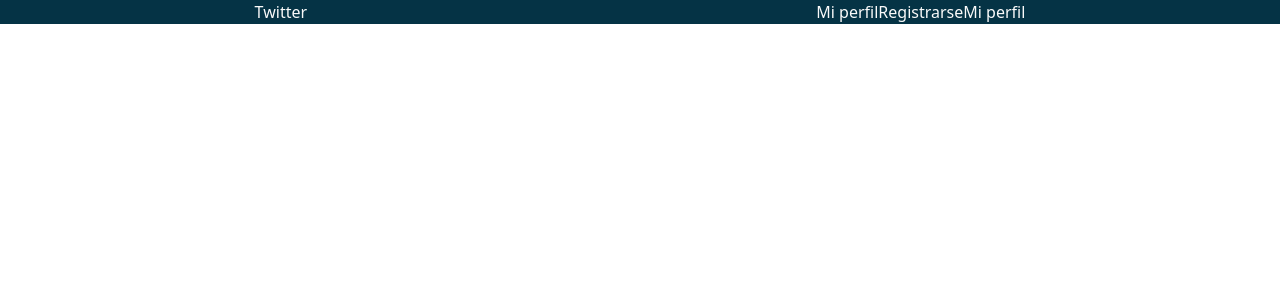
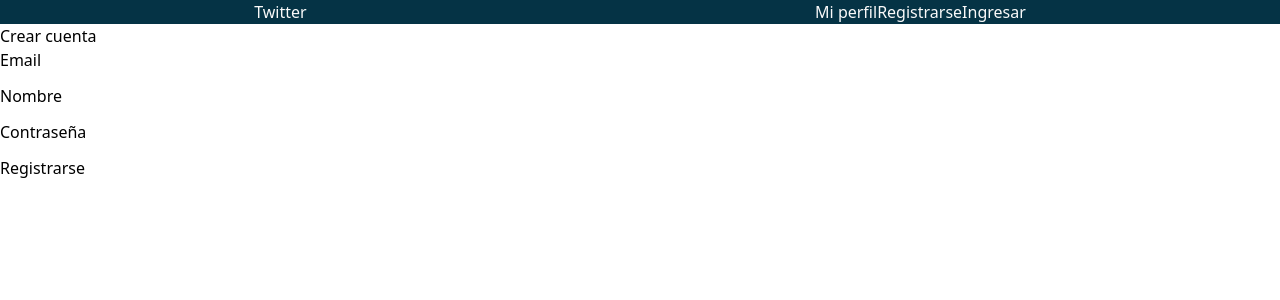
Before and after one commit to GameroGam/clientes-web-p1, a Vue app: page /crear-cuenta in a window 1280 px wide. Shown: the top 300 px of the page. Built offline with nearby package versions, Linux system fonts and the light colour scheme.

Commit message:
Componente form | lógica vistas auth | MakePost.js + AllPosts.js avanzados

```diff
--- a/src/components/AllPosts.vue
+++ b/src/components/AllPosts.vue
@@ -1,2 +1,34 @@
 <script>
+    export default {
+        name: 'AllPosts',
+        data() {
+            return {
+                posts: [
+                    {
+                        id: 1,
+                        name: 'Facundo',
+                        created_at: '24-452'
+                    }
+                ]
+            }
+        },
+        methods: {
+            uploadPosts() {
+                console.log('¿a')
+            }
+        },
+        mounted() {
+            this.uploadPosts()
+        }
+    }
 </script>
+
+<template>
+    <section id="posts">
+        <div v-for="post of posts" :key="post.id">
+            <h3>{{ post.name }}</h3>
+            <p>{{ post.content }}</p>
+            <span>{{ post.created_at }}</span>
+        </div>
+    </section>
+</template>
--- a/src/components/AppNav.vue
+++ b/src/components/AppNav.vue
@@ -16,7 +16,7 @@
                     <RouterLink to="/crear-cuenta">Registrarse</RouterLink>
                 </li>
                 <li>
-                    <RouterLink to="/perfil">Mi perfil</RouterLink>
+                    <RouterLink to="/iniciar-sesión">Ingresar</RouterLink>
                 </li>
             </ul>
         </nav>
--- /dev/null
+++ b/src/components/FormAuth.vue
@@ -0,0 +1,44 @@
+<script>
+    export default {
+        name: 'FormAccount',
+        data() {
+            return {
+                email: '',
+                name: '',
+                password: ''
+
+            }
+        },
+        props: ['onSubmit', 'action'],
+        methods: {
+            handleSubmit() {
+                this.onSubmit({
+                    email: this.email,
+                    name: this.name,
+                    password: this.password
+                });
+            }
+        }
+    }
+</script>
+
+<template>
+    <h2><slot></slot></h2>
+    <form action="#" @submit.prevent="handleSubmit()">
+        <div class="mb-3">
+            <label for="email">Email</label>
+            <input type="email" id="email" name="email" v-model="this.email">
+        </div>
+        <div class="mb-3">
+            <label for="name">Nombre</label>
+            <input type="text" id="name" name="name" v-model="this.name">
+        </div>
+        <div class="mb-3">
+            <label for="password">Contraseña</label>
+            <input type="password" id="password" name="password" autocomplete="on" v-model="this.password">
+        </div>
+        <div>
+            <input type="submit" :value="action">
+        </div>
+    </form>
+</template>
--- a/src/pages/Home.vue
+++ b/src/pages/Home.vue
@@ -1,14 +1,15 @@
 <script >
+import AllPosts from '../components/AllPosts.vue';
 import MakePost from '../components/MakePost.vue';
 
 
 export default {
     name: 'Home',
-    components: {MakePost}
+    components: {MakePost, AllPosts}
 }
 </script>
 
 <template>
    <MakePost/>
-   <Posts />
+   <AllPosts />
 </template>
--- a/src/pages/Login.vue
+++ b/src/pages/Login.vue
@@ -1,8 +1,17 @@
 <script>
-export default {
+import FormAuth from '../components/FormAuth.vue';
+
+export  default {
     name: 'Login',
+    components: {FormAuth},
+    methods: {
+        login(email, name, password) {
+            console.log('Funciono!');
+            console.log(email, name, password);
+        }
+    }
 }
 </script>
 <template>
-
+    <FormAuth :onSubmit="login" action="Iniciar sesión">Iniciar sesión</FormAuth>
 </template>
--- a/src/pages/Register.vue
+++ b/src/pages/Register.vue
@@ -1,8 +1,17 @@
 <script>
+import FormAuth from '../components/FormAuth.vue';
+
 export  default {
     name: 'Register',
+    components: {FormAuth},
+    methods: {
+        createAccount(email, name, password) {
+            console.log('Funciono!');
+            console.log(email, name, password);
+        }
+    }
 }
 </script>
 <template>
-
+    <FormAuth :onSubmit="createAccount" action="Registrarse">Crear cuenta</FormAuth>
 </template>
```
Also changed, not shown: src/components/MakePost.vue (line endings or trailing spaces).
